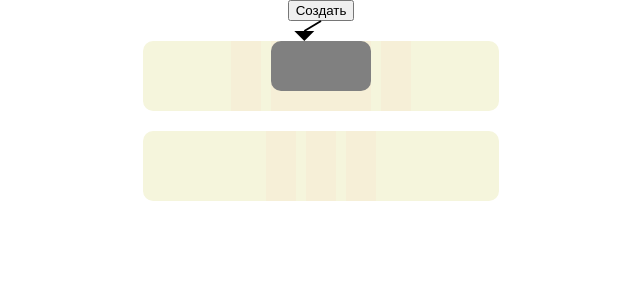
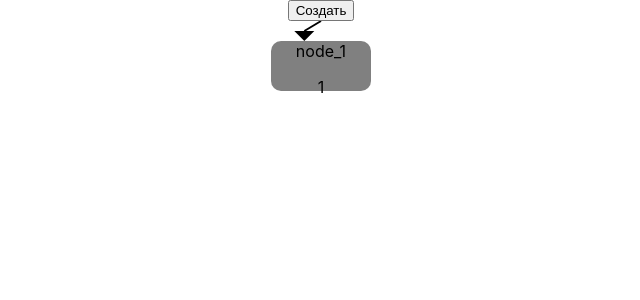
Before and after one commit to Mikan-DS/Dialobild-Frontend, a React (Create React App) app: page / in a window 1280 px wide. Both pictures are taken after a click on the button "Создать". Shown: the top 300 px of the page, without its empty margins (319-959 px from the left). Built offline with nearby package versions, Linux system fonts and the light colour scheme.

Commit message:
DnD working!

```diff
--- a/src/Cell.js
+++ b/src/Cell.js
@@ -8,16 +8,18 @@ export default function Cell({dialobild, cellLocation}) {
 
     const cellId = "cell_"+cellLocation.x+"_"+cellLocation.y
 
-    const {setNodeRef, over} = useDroppable({
+    const {setNodeRef, over, active} = useDroppable({
         id: cellId,
         // disabled: node
-        data: {cellLocation}
+        data: {cellLocation, node}
     })
 
     const isOver = over&&over.id===cellId
 
+    const isDisabled = !dialobild.isAllowedCell({activeNode:active, cellLocation:cellLocation})//node || (active && active.data.current.node.location.y === cellLocation.y && Math.abs((active.data.current.node.location.x * 2 - 1) - cellLocation.x) === 1)
+
     const style = {
-        backgroundColor: isOver? 'lightpink' : "#F991",//undefined,
+        backgroundColor: isDisabled? undefined: (isOver? 'lightpink': "#F991"),//isOver? 'lightpink' : (active? "#F993": undefined),
         minHeight: '100%',
         minWidth: '30px',
         display: "flex"
--- a/src/Layer.js
+++ b/src/Layer.js
@@ -4,7 +4,7 @@ import Cell from './Cell';
 export default function Layer({layer, dialobild}) {
     const style = {
         borderRadius: '10px',
-        backgroundColor: 'beige',
+        // backgroundColor: 'beige',
 
         // padding: 20,
 
--- a/src/Node.js
+++ b/src/Node.js
@@ -24,6 +24,9 @@ export default function Node({node, dialobild}) {
     return (
         <div id={nodeId} style={style} className="Node" ref={setNodeRef} {...listeners} {...attributes}>
             {/*<Xarrow start="createClearNode" end={"node_"+props.node.id}></Xarrow>*/}
+            node_{node.id}
+            <p/>
+            {node.location.x}
         </div>
     );
 }
--- a/src/NodeArrow.js
+++ b/src/NodeArrow.js
@@ -58,7 +58,7 @@ export default function NodeArrow({ startId, endId, updateArrows }) {
 
 
     return (
-        <svg style={{position: 'absolute', top: 0, left: 0, width: '100%', height: '100%', pointerEvents: 'none'}}>
+        <svg style={{position: 'absolute', top: 0, left: 0, width: '100%', height: '100%', pointerEvents: 'none', zIndex:-1}}>
             <line x1={start.x} y1={start.y} x2={end.x} y2={end.y-10} style={{stroke: "black", strokeWidth: 2}}/>
             <NodeArrowHead pointPos={end}/>
         </svg>
--- a/src/useDialobild.js
+++ b/src/useDialobild.js
@@ -14,7 +14,7 @@ export default function useDialobild() {
 
         const node_type = 'ask';
         const content = '???';
-        const rules = {};
+        const rules = {mustHave: [], mustNotHave: [], mustHaveAll: []};
         const statements = [];
         const location = {x, y}
 
@@ -52,54 +52,49 @@ export default function useDialobild() {
         return Math.max(...nodes.map(node => node.location.x));
     }
 
+    function isAllowedCell({activeNode, cellLocation}){
+        const node = getNodeAtLocation((cellLocation.x+1) / 2, cellLocation.y)
+
+
+
+        if (activeNode){
+
+            if (node && node.location === activeNode.location){
+                return false;
+            }
+
+            return !(activeNode.data.current.node.location.y === cellLocation.y && Math.abs((activeNode.data.current.node.location.x * 2 - 1) - cellLocation.x) === 1)
+        }
+
+        return false;
+
+    }
 
     function moveNodeToCell({active, over}){
-        // console.log(over);
 
         const node = active.data.current.node
         const cellLocation = over.data.current.cellLocation
-        node.location.y = cellLocation.y;
 
-        // const next = cellLocation%0===0;
-        let x = Math.floor(cellLocation.x/2)+1;
-        // x = next? x+1:x;
-        // node.location.x = x;
+        if (!over || !isAllowedCell({activeNode: active, cellLocation: cellLocation} ) || (over.data.current.node && node.id === over.data.current.node.id)){
+            return;
+        }
 
-        // console.log(x)
-
-        const layerNodes = nodes.filter(lNode => lNode.location.y === node.location.y)
-        layerNodes.sort((a, b) => a.location.x - b.location.x);
-        // console.log(layerNodes)
-
+        let targetLocation = {x: Math.floor(cellLocation.x/2)+1, y:cellLocation.y}
 
         let lastNode = node
-        for (let i = x; i <= getWidth(); i++){
-
+        for (let i = targetLocation.x; i <= getWidth()+1; i++){
             const currentNode = getNodeAtLocation(i, cellLocation.y)
-
-
-
-            if (currentNode && currentNode.location.x === lastNode.location.x){
-                console.log(currentNode)
-                lastNode.location.x = i;
+            lastNode.location = targetLocation;
+            if (!currentNode){
+                break;
+            }
+            else {
+                targetLocation = {x: targetLocation.x+1, y: targetLocation.y};
                 lastNode = currentNode;
             }
-            else {
-                lastNode.location.x = i;
-                break;
-            }
-            // if (layerNodes[i].location.x >= x){
-            //     layerNodes[i].location.x++;
-            // }
         }
-        // console.log(layerNodes)
-
-        // node.location.x =
-
 
         setNodes([...nodes])
-
-
     }
 
 
@@ -110,6 +105,7 @@ export default function useDialobild() {
         getNodeAtLocation,
         getLayers,
         getWidth,
-        moveNodeToCell
+        moveNodeToCell,
+        isAllowedCell
     }
 }
```
